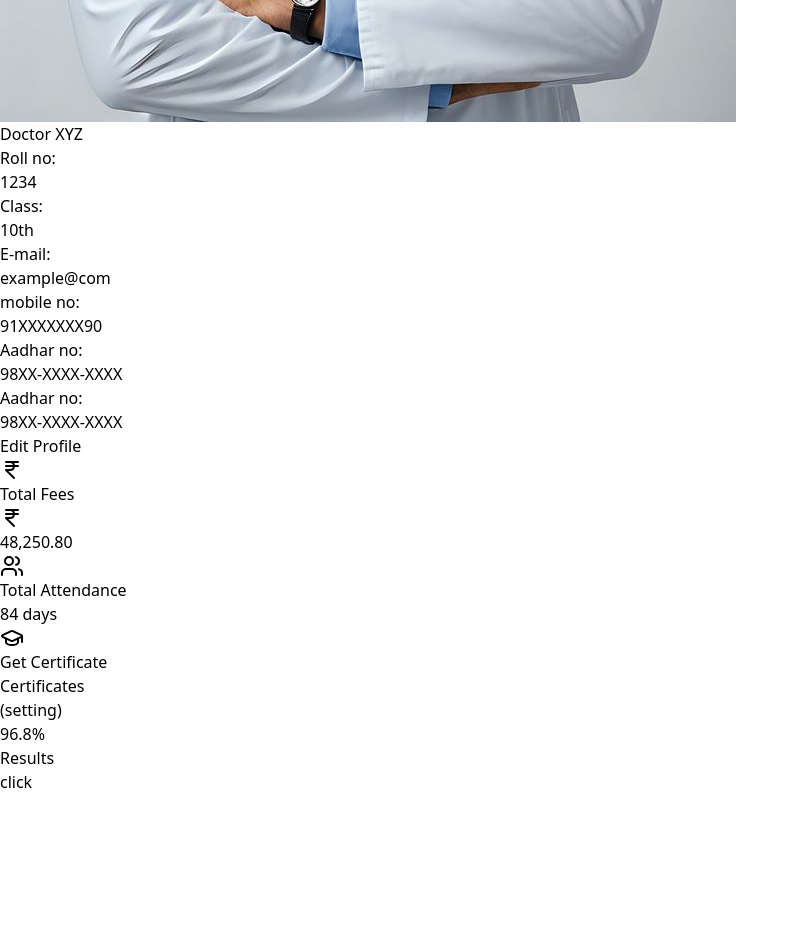
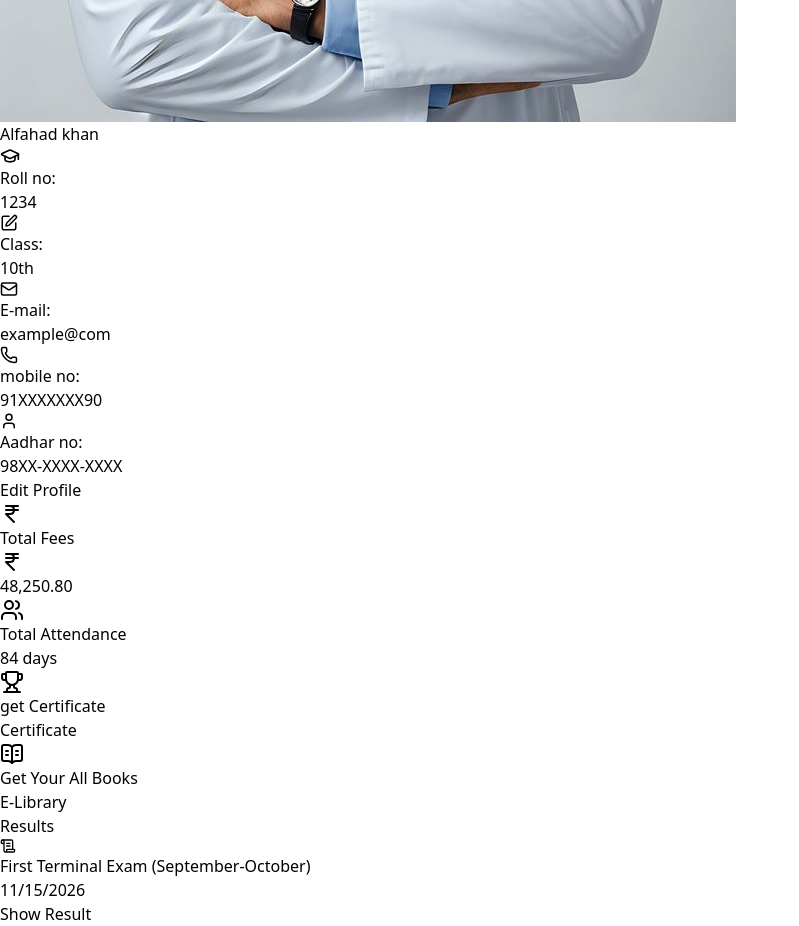
Before and after one commit to MDAlfahad/WorkBench, a React (Vite) app: page /student-dashboard in a window 1280 px wide. Shown: the part 1980-2906 px from the top of the page, without its empty margins (0-799 px from the left). Before the commit the page ends 2774 px from the top, so only its background shows below. Built offline with nearby package versions, Linux system fonts and the light colour scheme.

Commit message:
feat: update lucide-react to version 1.75.0 and enhance StudentDashboard layout with new icons and improved styling

```diff
--- a/package.json
+++ b/package.json
@@ -11,7 +11,7 @@
   },
   "dependencies": {
     "autoprefixer": "^10.6.2",
-    "lucide-react": "^1.72.0",
+    "lucide-react": "^1.75.0",
     "postcss": "^8.5.32",
     "react": "^19.3.1",
     "react-dom": "^19.3.1",
--- a/src/components/pages/authPage/StudentDashboard.jsx
+++ b/src/components/pages/authPage/StudentDashboard.jsx
@@ -1,10 +1,15 @@
 import GlobalButton from "../../components/buttons/GlobalButton";
 import Image from "../../../assets/doctor.jpg";
 import {
-  ArrowUpRight,
+  BookOpenText,
   GraduationCap,
   IndianRupeeIcon,
-  TrendingUp,
+  Mail,
+  Phone,
+  ScrollText,
+  SquarePen,
+  Trophy,
+  User,
   Users,
 } from "lucide-react";
 import { useState } from "react";
@@ -27,39 +32,44 @@ const StudentDashboard = () => {
             >
               Back
             </button>
-            <button className="px-4 py-2 rounded-md bg-primary/80 hover:bg-primary text-white"
-            onClick={print}>
+            <button
+              className="px-4 py-2 rounded-md bg-primary/80 hover:bg-primary text-white"
+              onClick={print}
+            >
               Print
             </button>
           </div>
         </div>
       )}
-      <div className="lg:w-[300px] lg:h-full bg-white border border-slate-200 px-2 md:flex flex-col items-center pt-20 lg:pt-40 overflow-hidden">
+      <div className="lg:w-[350px] lg:h-full bg-white border border-slate-200 px-2 md:flex flex-col items-center pt-20 lg:pt-40 overflow-hidden">
         <div className="flex flex-col items-center gap-2">
           <div className="w-40 h-40 bg-green-500/50 rounded-full overflow-hidden border border-secondary">
-            <img src={Image} alt="" className="w-full h-full object-fill" />
+            <img src={Image} alt="" className="w-full h-full object-cover" />
           </div>
-          <h1 className="font-semibold">Doctor XYZ</h1>
+          <h1 className="font-semibold flex items-center gap-2"> {`Alfahad khan`}</h1>
         </div>
         <div className="w-full flex flex-col items-start text-black/60">
           <span className="flex items-center gap-1">
+            <GraduationCap size={20}/>
             Roll no: <p>1234</p>
           </span>
           <span className="flex items-center gap-1">
+            <SquarePen size={18}/>
             Class: <p>10th</p>
           </span>
           <span className="flex items-center gap-1">
+            <Mail size={18}/>
             E-mail: <p>example@com</p>
           </span>
           <span className="flex items-center gap-1">
+            <Phone size={18}/>
             mobile no:<p>91XXXXXXX90</p>
           </span>
           <span className="flex items-center gap-1">
+            <User size={18}/>
             Aadhar no:<p>98XX-XXXX-XXXX</p>
           </span>
-          <span className="flex items-center gap-1">
-            Aadhar no:<p>98XX-XXXX-XXXX</p>
-          </span>
+
         </div>
         <GlobalButton text="Edit Profile" />
       </div>
@@ -103,40 +113,52 @@ const StudentDashboard = () => {
           </div>
 
           <div
-            className={`p-6 rounded-3xl border transition-all hover:shadow-lg bg-white border-slate-200"}`}
+            className={`p-6 rounded-3xl border transition-all hover:shadow-lg bg-white border-slate-200"} cursor-pointer`}
           >
             <div className="flex items-center justify-between mb-4">
               <span
                 className={`p-3 rounded-2xl bg-purple-50 text-purple-600"}`}
               >
-                <GraduationCap className="w-6 h-6" />
+                <Trophy className="w-6 h-6" />
               </span>
             </div>
-            <h3 className="text-slate-400 text-xs font-medium uppercase tracking-wider mb-1 hover:underline cursor-pointer">
-              Get Certificate
+            <h3 className="text-slate-400 text-xs font-medium uppercase tracking-wider mb-1 ">
+              get Certificate
             </h3>
-            <p className="text-2xl font-bold tracking-tight">Certificates</p>
+            <p className="text-2xl font-bold tracking-tight">Certificate</p>
           </div>
 
           <div
-            className={`p-6 rounded-3xl border transition-all hover:shadow-lg bg-white border-slate-200"}`}
+            className={`p-6 rounded-3xl border transition-all hover:shadow-lg bg-white border-slate-200"} cursor-pointer`}
           >
-            <div className="flex items-center justify-between mb-4">
+            <div className="flex items-center justify-between mb-4 ">
               <span className={`p-3 rounded-2xl bg-blue-50 text-blue-600"}`}>
-                {/* <TrendingUp className="w-6 h-6" /> */}
+                <BookOpenText />
               </span>
             </div>
             <h3 className="text-slate-400 text-xs font-medium uppercase tracking-wider mb-1">
-              (setting)
+              Get Your All Books
             </h3>
-            <p className="text-2xl font-bold tracking-tight">96.8%</p>
+            <p className="text-2xl font-bold tracking-tight">E-Library</p>
           </div>
         </div>
         <h1 className="text-xl text-center font-semibold border border-slate-200 px-2 py-2 rounded-lg bg-white">
           Results
         </h1>
-        <div className="w-full h-[70vh] border border-slate-200 rounded-lg overflow-y-auto bg-white ">
-          <GlobalButton text="click" onClick={setShow} />
+        <div className="w-full h-[70vh] border border-slate-200 rounded-lg overflow-y-auto bg-white py-2 text-gray-500">
+          <div className="flex items-center justify-between border-y border-slate-200 px-4 py-2 bg-gray-200">
+            <span className="flex items-center gap-20">
+              <p className="flex items-center gap-2">
+                <ScrollText size={16} />
+                {`First Terminal Exam (September-October)`}
+              </p>
+              <p>{new Date().toLocaleDateString()}</p>
+            </span>
+
+            <p className="underline hover:text-primary cursor-pointer text-black" onClick={setShow}>
+              Show Result
+            </p>
+          </div>
         </div>
       </div>
     </div>
```
Also changed, not shown: 1 other file (tests, documents, lock files or other folders).
